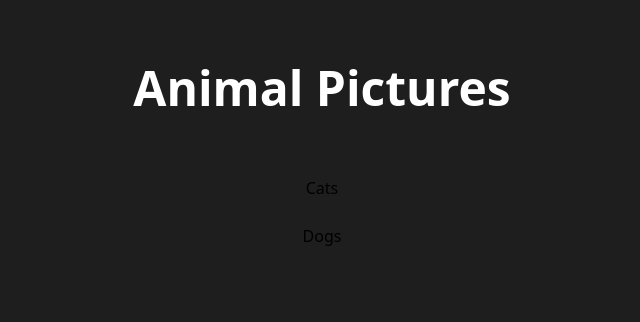
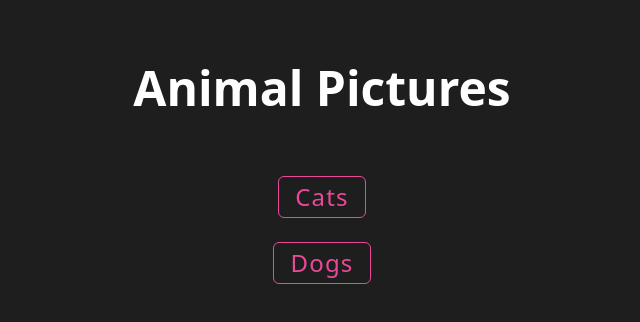
Before and after one commit to prashantrahul141/Animal-Pictures, a Next.js app: page / in a window 1280 px wide. Shown: the top 322 px of the page, without its empty margins (318-958 px from the left). Built offline with nearby package versions, Linux system fonts and the light colour scheme.

Commit message:
add btn class

```diff
--- a/src/styles/globals.css
+++ b/src/styles/globals.css
@@ -2,26 +2,6 @@
 @tailwind components;
 @tailwind utilities;
 
-:root {
-  --foreground-rgb: 0, 0, 0;
-  --background-start-rgb: 214, 219, 220;
-  --background-end-rgb: 255, 255, 255;
+.btn {
+  @apply w-fit select-none rounded-md border border-pink-500 px-4 py-1 font-sans text-2xl tracking-wider text-pink-500 transition-all duration-200 ease-in-out hover:scale-105 hover:border-pink-500 hover:text-pink-500;
 }
-
-@media (prefers-color-scheme: dark) {
-  :root {
-    --foreground-rgb: 255, 255, 255;
-    --background-start-rgb: 0, 0, 0;
-    --background-end-rgb: 0, 0, 0;
-  }
-}
-
-body {
-  color: rgb(var(--foreground-rgb));
-  background: linear-gradient(
-      to bottom,
-      transparent,
-      rgb(var(--background-end-rgb))
-    )
-    rgb(var(--background-start-rgb));
-}
```
